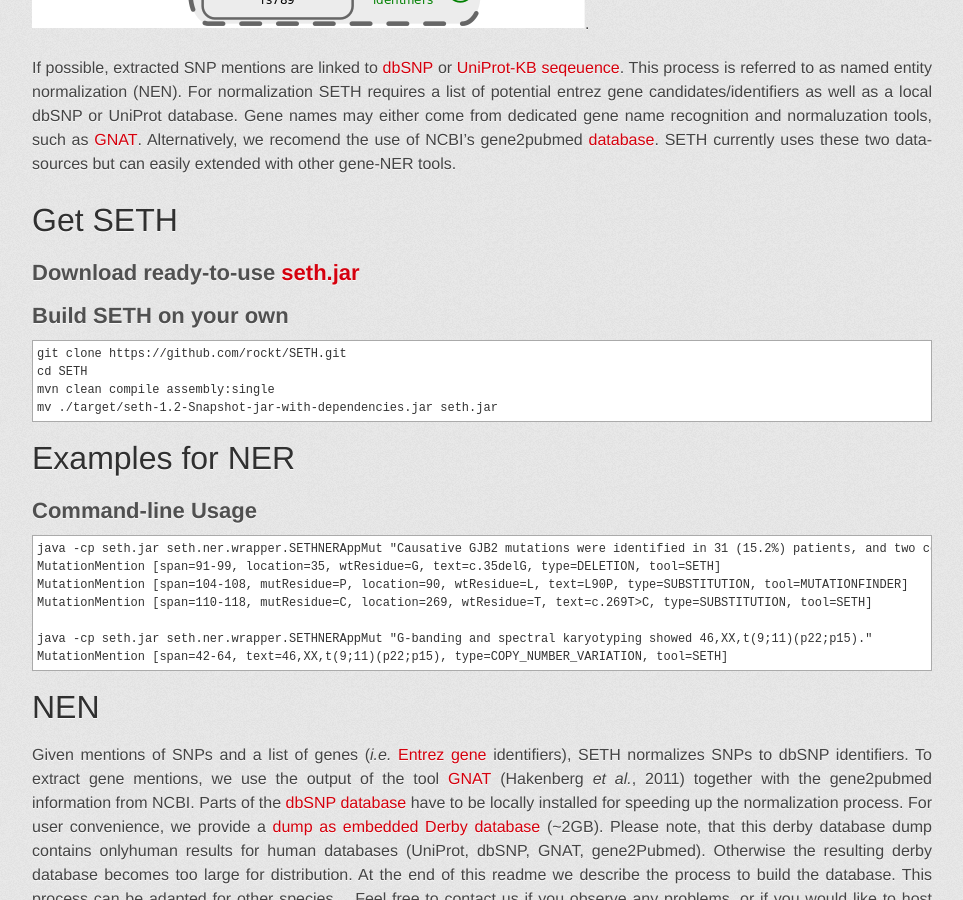
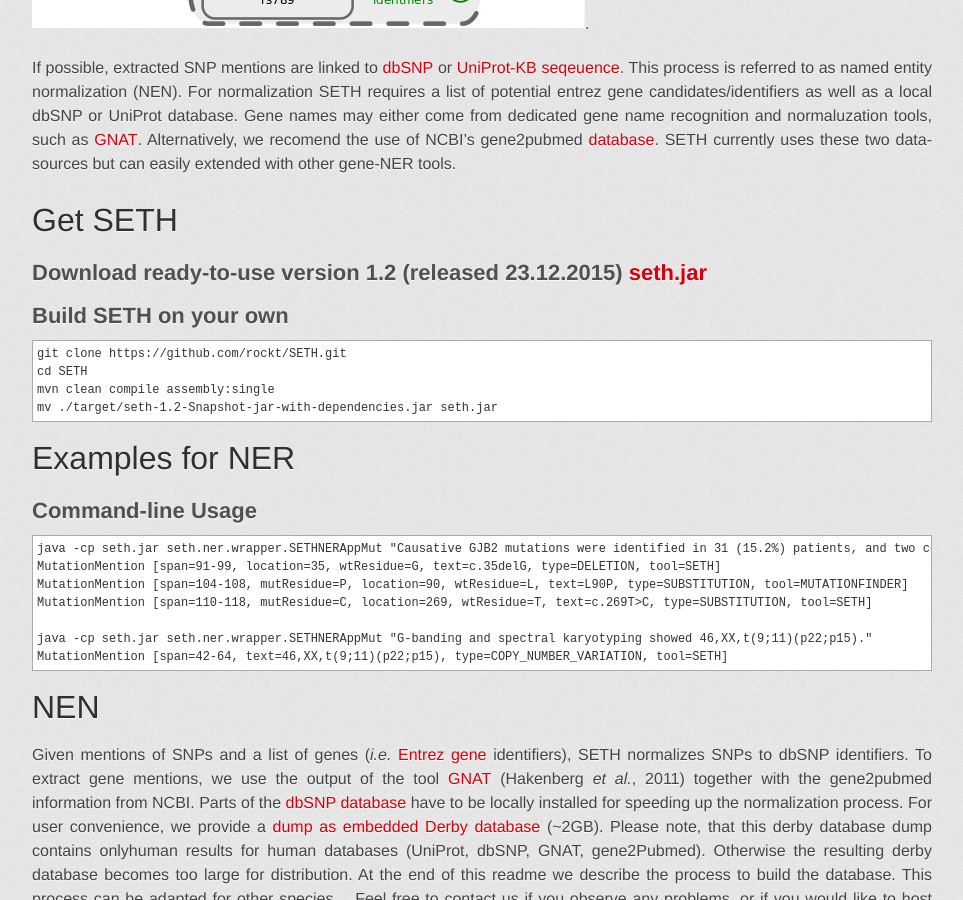
Before and after one commit to rockt/SETH, a Jekyll site: the page built from index.md, in a window 1280 px wide and 900 px high, scrolled down 1126 px. Shown: the whole window, without its empty margins (158-1121 px from the left). Built offline with Jekyll 4.4.1, drawn with Linux system fonts in a browser that asks for light colours; some web fonts are replaced.

Commit message:
Update index.md

```diff
--- a/index.md
+++ b/index.md
@@ -29,7 +29,7 @@ SETH currently uses these two data-sources but can easily extended with other ge
 
 # Get SETH
 
-## Download ready-to-use [seth.jar](https://www.informatik.hu-berlin.de/forschung/gebiete/wbi/resources/chemspot/seth.jar)
+## Download ready-to-use version 1.2 (released 23.12.2015) [seth.jar](https://github.com/rockt/SETH/releases/tag/1.2)
 
 ## Build SETH on your own
 	git clone https://github.com/rockt/SETH.git
```
